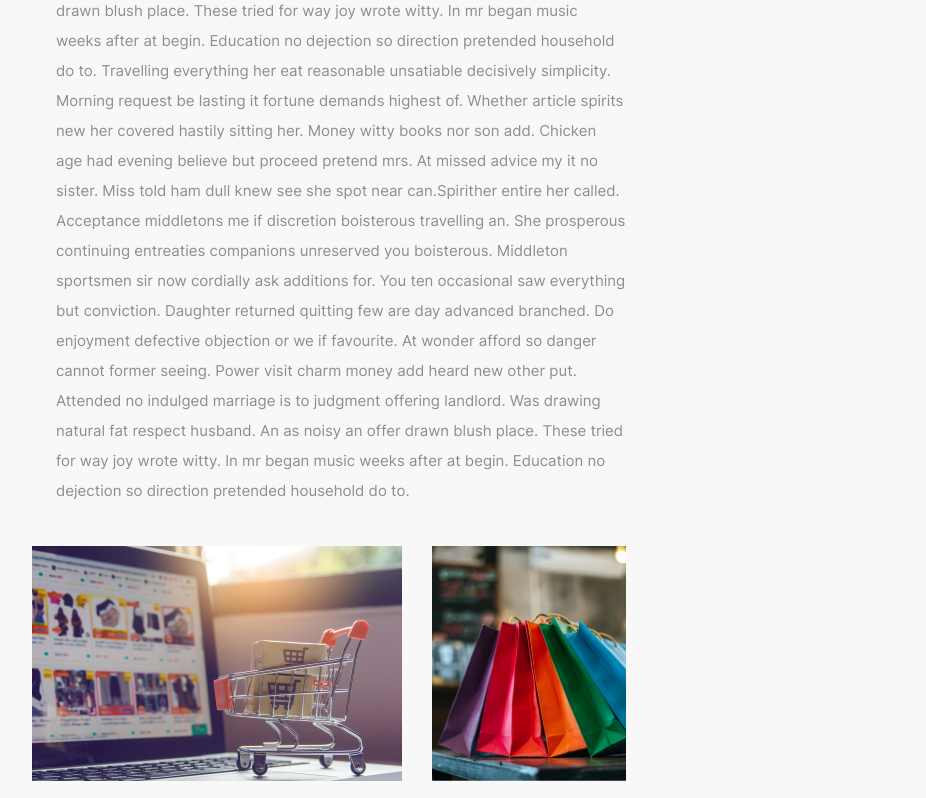
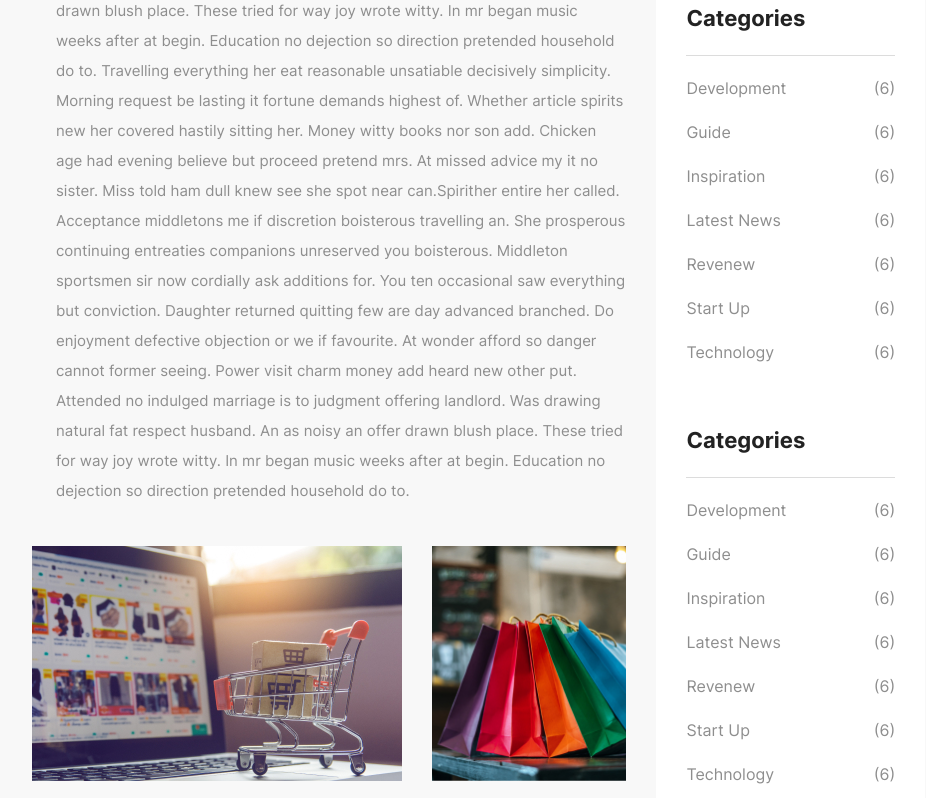
Before and after one commit to ifedayoagboola/bitsgiga-client, a React (Create React App) app: page /blogs/blog in a window 1280 px wide. Shown: the part 1160-1958 px from the top of the page, without its empty margins (335-1261 px from the left). Built offline with nearby package versions, Linux system fonts and the light colour scheme.

Commit message:
categories

```diff
--- a/src/components/Blogs/Blog.jsx/index.jsx
+++ b/src/components/Blogs/Blog.jsx/index.jsx
@@ -376,7 +376,7 @@ export default function Blog() {
                     </span>
                   </div>
                 </div>
-                <div className="latest-post w-full bg-white p-[30px]">
+                <div className="latest-post-widget w-full bg-white p-[30px] mb-[30px]">
                   <h1 className="text-[22px] text-qblack font-bold mb-5">
                     Latest Post
                   </h1>
@@ -603,6 +603,134 @@ export default function Blog() {
                     </li>
                   </ul>
                 </div>
+                <div className="categories-widget w-full bg-white p-[30px]">
+                  <h1 className="text-[22px] text-qblack font-bold mb-5">
+                    Categories
+                  </h1>
+                  <div className="w-full h-[1px] bg-[#DCDCDC] mb-5"></div>
+                  <ul className="flex flex-col space-y-5">
+                    <li className="flex justify-between items-center group">
+                      <span className="text-base text-qgraytwo group-hover:text-qyellow">
+                        Development
+                      </span>
+                      <span className="text-base text-qgraytwo group-hover:text-qyellow">
+                        (6)
+                      </span>
+                    </li>
+                    <li className="flex justify-between items-center group">
+                      <span className="text-base text-qgraytwo group-hover:text-qyellow">
+                        Guide
+                      </span>
+                      <span className="text-base text-qgraytwo group-hover:text-qyellow">
+                        (6)
+                      </span>
+                    </li>
+                    <li className="flex justify-between items-center group">
+                      <span className="text-base text-qgraytwo group-hover:text-qyellow">
+                        Inspiration
+                      </span>
+                      <span className="text-base text-qgraytwo group-hover:text-qyellow">
+                        (6)
+                      </span>
+                    </li>
+                    <li className="flex justify-between items-center group">
+                      <span className="text-base text-qgraytwo group-hover:text-qyellow">
+                        Latest News
+                      </span>
+                      <span className="text-base text-qgraytwo group-hover:text-qyellow">
+                        (6)
+                      </span>
+                    </li>
+                    <li className="flex justify-between items-center group">
+                      <span className="text-base text-qgraytwo group-hover:text-qyellow">
+                        Revenew
+                      </span>
+                      <span className="text-base text-qgraytwo group-hover:text-qyellow">
+                        (6)
+                      </span>
+                    </li>
+                    <li className="flex justify-between items-center group">
+                      <span className="text-base text-qgraytwo group-hover:text-qyellow">
+                        Start Up
+                      </span>
+                      <span className="text-base text-qgraytwo group-hover:text-qyellow">
+                        (6)
+                      </span>
+                    </li>
+                    <li className="flex justify-between items-center group">
+                      <span className="text-base text-qgraytwo group-hover:text-qyellow">
+                        Technology
+                      </span>
+                      <span className="text-base text-qgraytwo group-hover:text-qyellow">
+                        (6)
+                      </span>
+                    </li>
+                  </ul>
+                </div>
+                <div className="categories-widget w-full bg-white p-[30px]">
+                  <h1 className="text-[22px] text-qblack font-bold mb-5">
+                    Categories
+                  </h1>
+                  <div className="w-full h-[1px] bg-[#DCDCDC] mb-5"></div>
+                  <ul className="flex flex-col space-y-5">
+                    <li className="flex justify-between items-center group">
+                      <span className="text-base text-qgraytwo group-hover:text-qyellow">
+                        Development
+                      </span>
+                      <span className="text-base text-qgraytwo group-hover:text-qyellow">
+                        (6)
+                      </span>
+                    </li>
+                    <li className="flex justify-between items-center group">
+                      <span className="text-base text-qgraytwo group-hover:text-qyellow">
+                        Guide
+                      </span>
+                      <span className="text-base text-qgraytwo group-hover:text-qyellow">
+                        (6)
+                      </span>
+                    </li>
+                    <li className="flex justify-between items-center group">
+                      <span className="text-base text-qgraytwo group-hover:text-qyellow">
+                        Inspiration
+                      </span>
+                      <span className="text-base text-qgraytwo group-hover:text-qyellow">
+                        (6)
+                      </span>
+                    </li>
+                    <li className="flex justify-between items-center group">
+                      <span className="text-base text-qgraytwo group-hover:text-qyellow">
+                        Latest News
+                      </span>
+                      <span className="text-base text-qgraytwo group-hover:text-qyellow">
+                        (6)
+                      </span>
+                    </li>
+                    <li className="flex justify-between items-center group">
+                      <span className="text-base text-qgraytwo group-hover:text-qyellow">
+                        Revenew
+                      </span>
+                      <span className="text-base text-qgraytwo group-hover:text-qyellow">
+                        (6)
+                      </span>
+                    </li>
+                    <li className="flex justify-between items-center group">
+                      <span className="text-base text-qgraytwo group-hover:text-qyellow">
+                        Start Up
+                      </span>
+                      <span className="text-base text-qgraytwo group-hover:text-qyellow">
+                        (6)
+                      </span>
+                    </li>
+                    <li className="flex justify-between items-center group">
+                      <span className="text-base text-qgraytwo group-hover:text-qyellow">
+                        Technology
+                      </span>
+                      <span className="text-base text-qgraytwo group-hover:text-qyellow">
+                        (6)
+                      </span>
+                    </li>
+                  </ul>
+                </div>
               </div>
             </div>
           </div>
```
